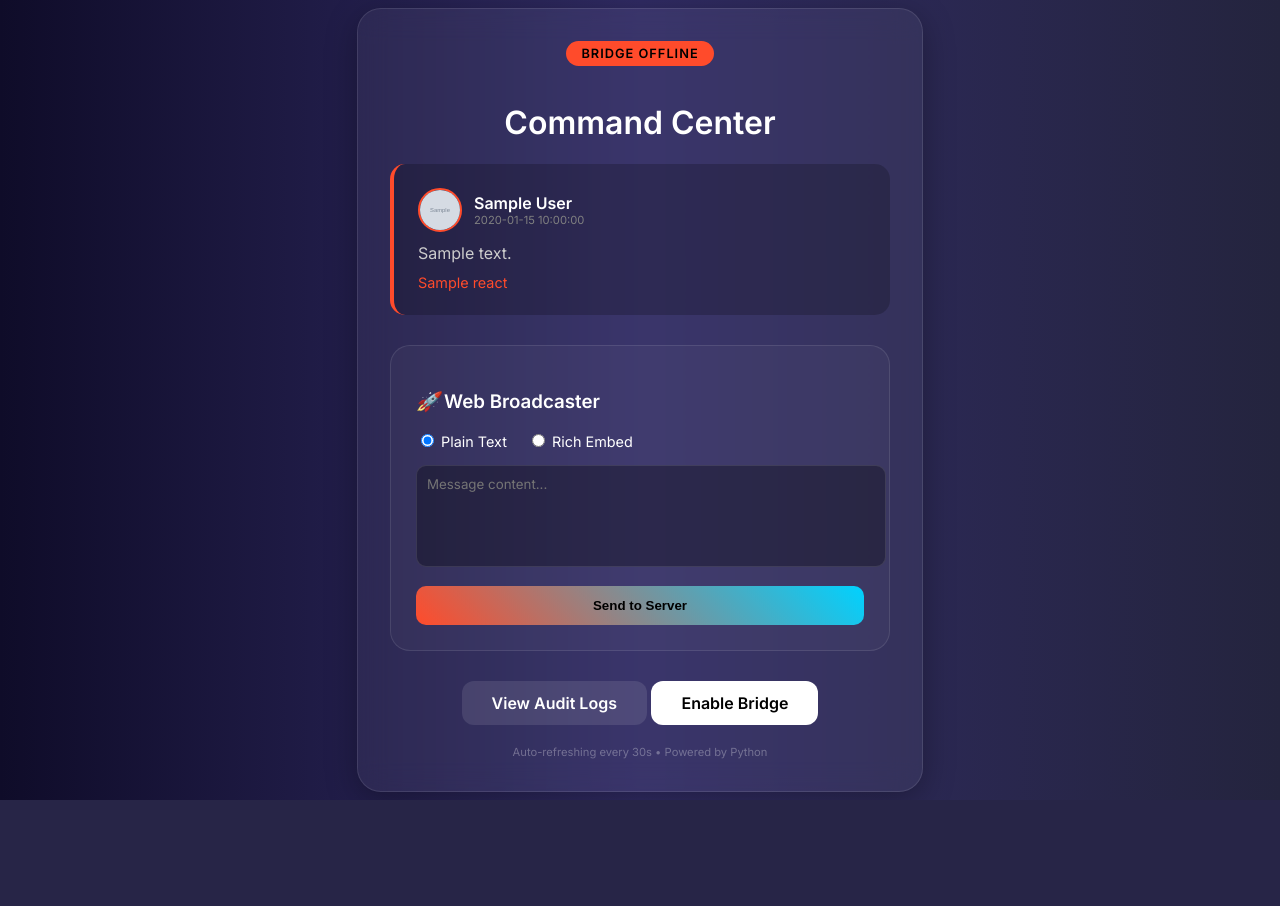
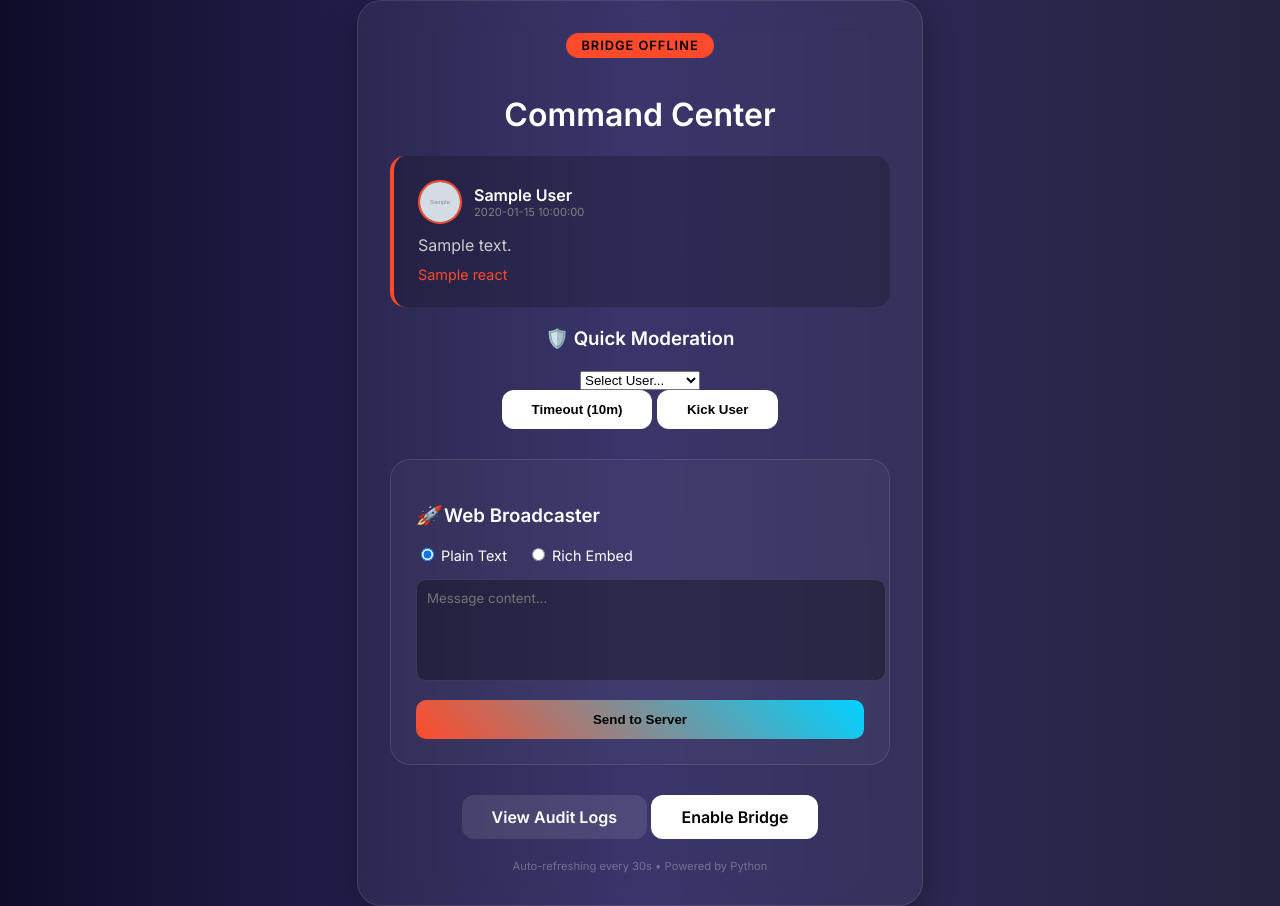
Before and after one commit to Saud-KK/BOT, a Flask app: template templates/index.html in a window 1280 px wide. Before the commit the page ends 800 px from the top, so only its background shows below. Run offline with Flask 3, Linux system fonts and the light colour scheme; the template is opened without the code that fills it: most values are stand-ins (such as "Sample title", 1, 10 or a date in 2020); grey boxes marked "Sample" are stand-in pictures.

Commit message:
Update index.html

```diff
--- a/templates/index.html
+++ b/templates/index.html
@@ -25,6 +25,22 @@
                     <span>{{ react }}</span>
                 {% endfor %}
             </div>
+        </div>
+
+        <div class="mod-box">
+            <h3>🛡️ Quick Moderation</h3>
+            <form action="/moderate" method="post">
+                <select name="user_id" required>
+                    <option value="" disabled selected>Select User...</option>
+                    {% for member in members %}
+                        <option value="{{ member.id }}">{{ member.name }}</option>
+                    {% endfor %}
+                </select>
+                <div class="row">
+                    <button type="submit" name="action" value="timeout" class="btn warning">Timeout (10m)</button>
+                    <button type="submit" name="action" value="kick" class="btn danger">Kick User</button>
+                </div>
+            </form>
         </div>
 
         <div class="broadcast-box">
```
